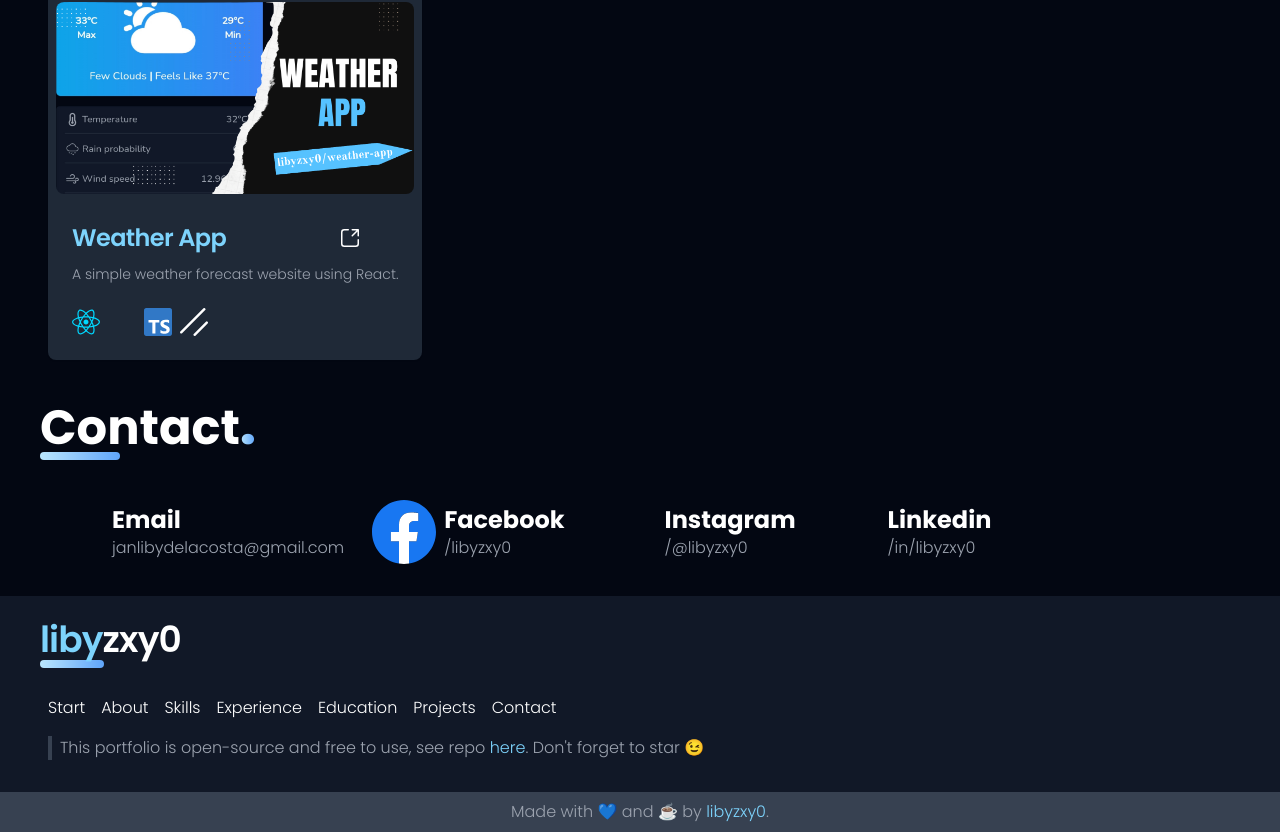
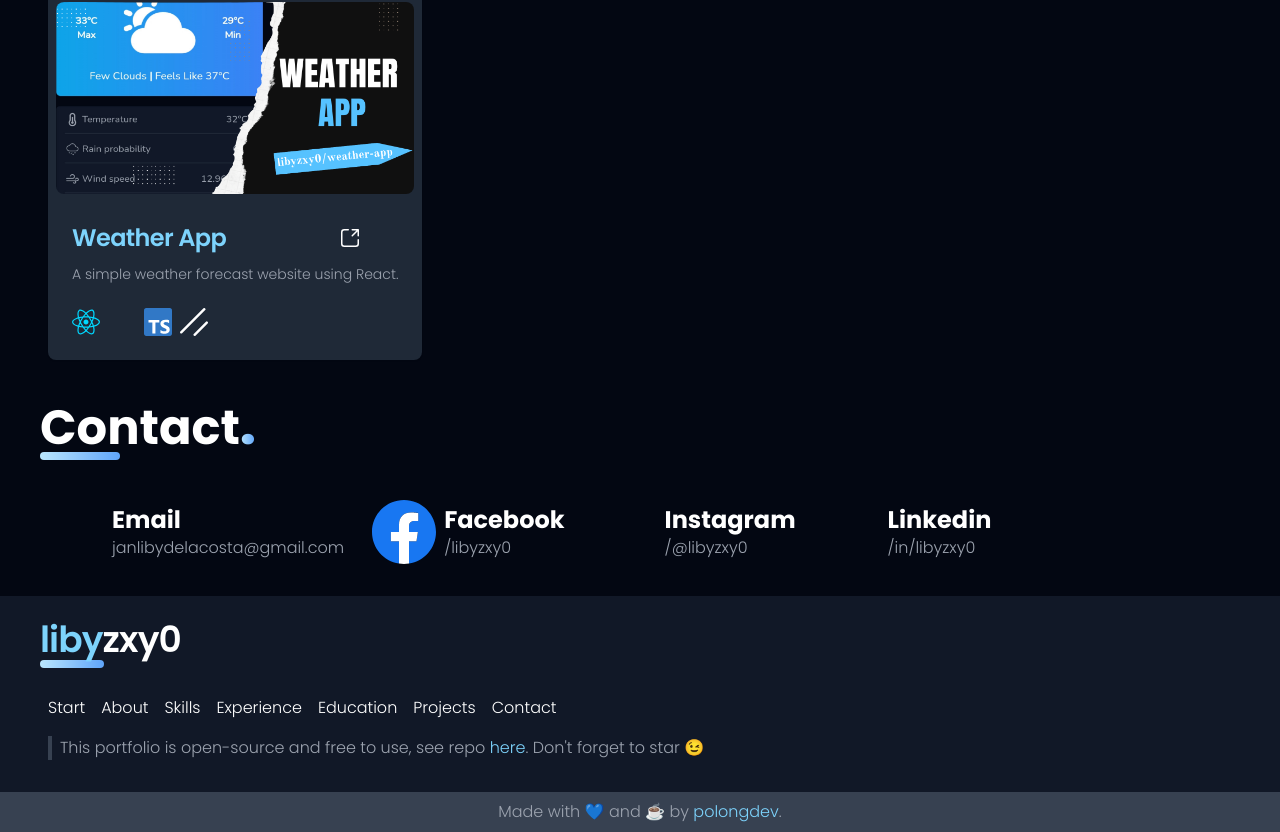
Before and after one commit to PolongDev/modern-portfolio, a React (Vite) app: page / in a window 1280 px wide. Shown: the part 2597-3429 px from the top of the page. Built offline with nearby package versions, Linux system fonts and the light colour scheme; some icons are missing.

Commit message:
Update Footer.tsx

```diff
--- a/src/sections/Footer.tsx
+++ b/src/sections/Footer.tsx
@@ -2,7 +2,7 @@ export default function Footer() {
   return (
     <footer className="bg-gray-900 w-full">
       <header className="mx-6 pt-6 md:mx-10">
-        <a href="https://libyzxy0.com" className="text-2xl md:text-4xl font-semibold tracking-tight text-white flex flex-row">
+        <a href="https://polongdev.com" className="text-2xl md:text-4xl font-semibold tracking-tight text-white flex flex-row">
           <p className="text-sky-300">liby</p>zxy0
         </a>
         <div className="h-1 w-14 rounded-full bg-gradient-to-r from-sky-200 to-blue-400 md:w-16 md:h-2 pt-1"></div>
@@ -57,7 +57,7 @@ export default function Footer() {
             This portfolio is open-source and free to use, see repo{" "}
             <a
               className="text-sky-300 hover:underline"
-              href="https://github.com/libyzxy0/modern-portfolio"
+              href="https://github.com/polongdev/modern-portfolio"
               target="_balnk"
             >
               here
@@ -70,8 +70,8 @@ export default function Footer() {
         <p className="text-gray-400">
           Made with 💙 and ☕ by <a
             className="text-sky-300 hover:underline"
-            href="https://libyzxy0.com"
-          > libyzxy0</a>.
+            href="https://polongdev.com"
+          > polongdev</a>.
         </p>
       </div>
     </footer>
```
